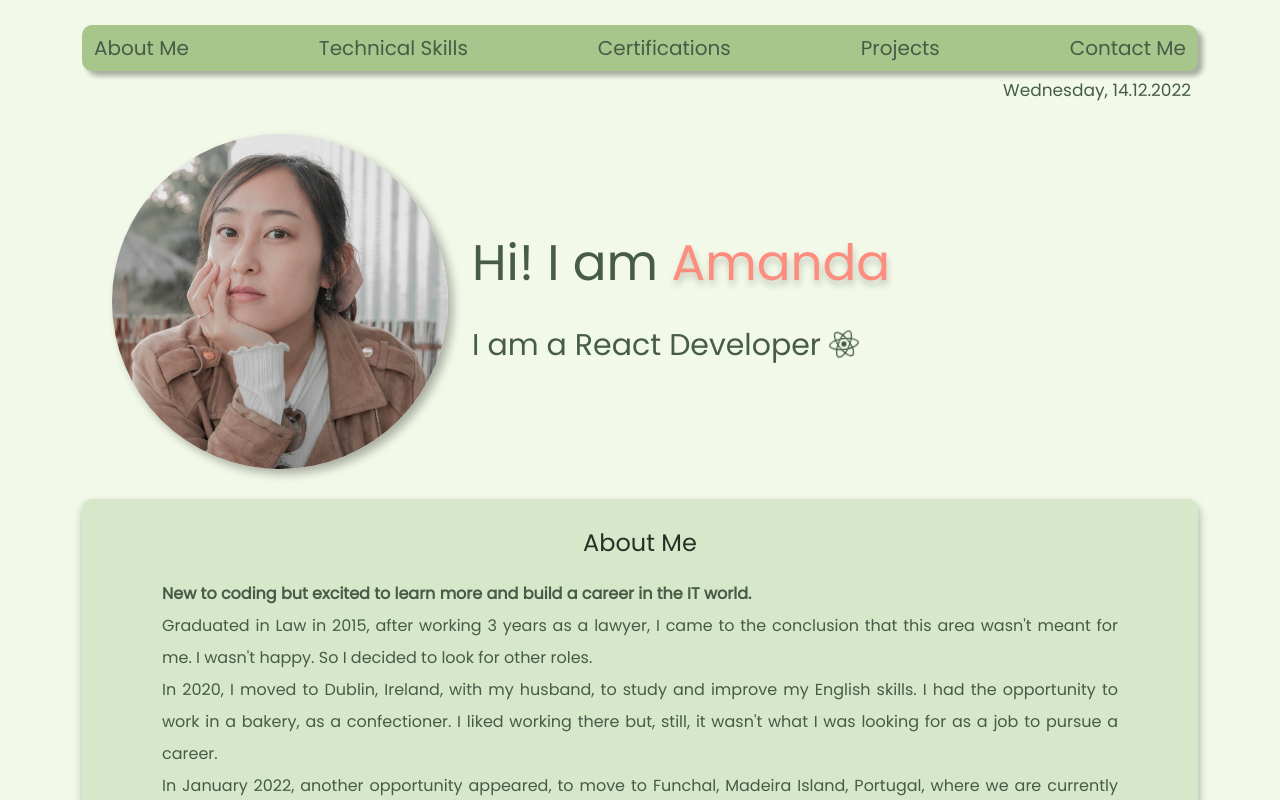
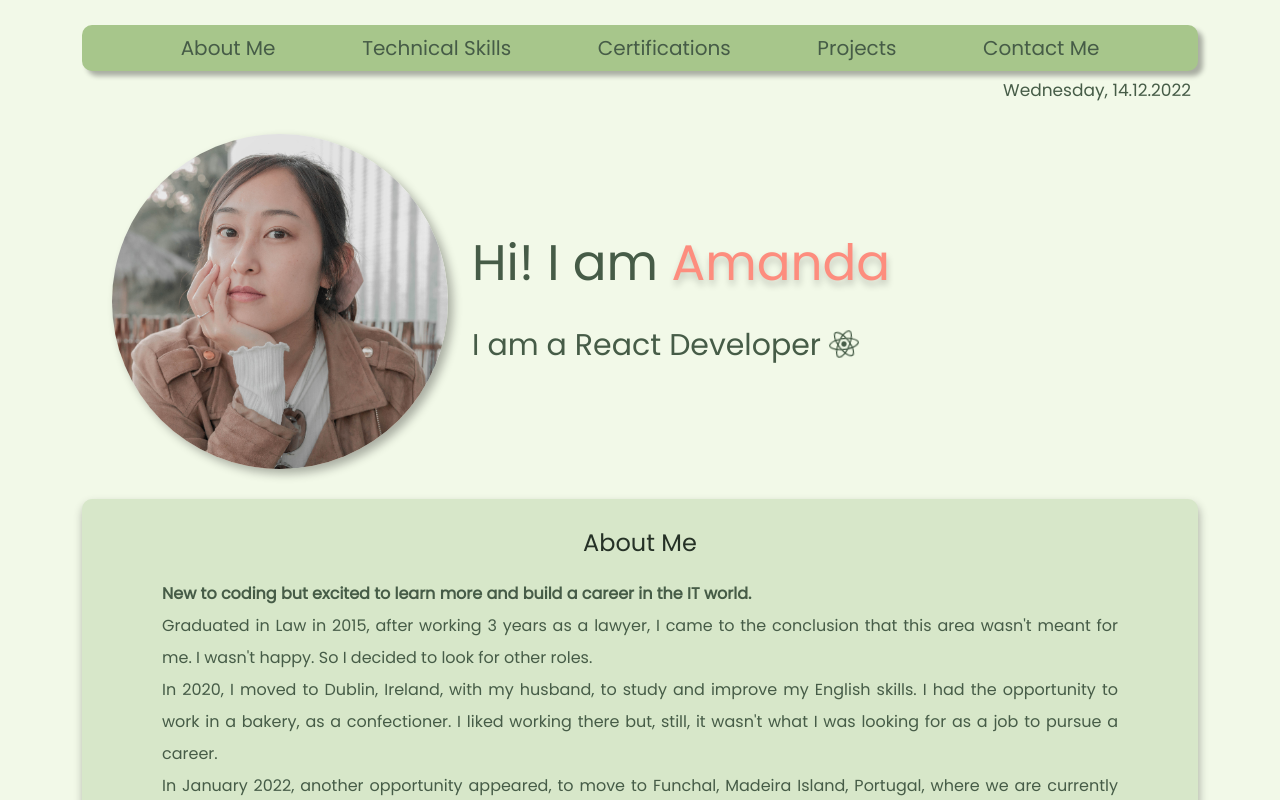
Before and after one commit to amandanagao/my-portfolio-page, a React (Create React App) app: page / in a window 1280 px wide. Shown: the top 800 px of the page. Built offline with nearby package versions, Linux system fonts and the light colour scheme.

Commit message:
Updated MenuBar

```diff
--- a/src/MenuBar.js
+++ b/src/MenuBar.js
@@ -11,7 +11,7 @@ export default function MenuBar() {
     return (
         <div className="MenuBar">
             <Navbar className="MenuBar-navbar">
-                <Container>
+                <Container className="MenuBar-container">
                     <a href="#AboutMe">About Me</a>
                     <a href="#Skills">Technical Skills</a>
                     <a href="#Certifications">Certifications</a>
--- a/src/css/MenuBar.css
+++ b/src/css/MenuBar.css
@@ -3,6 +3,11 @@
     border-radius: 10px;
     margin-top: 10px;
     box-shadow: 5px 5px 5px rgba(0, 0, 0, 0.3);
+}
+
+.MenuBar .MenuBar-container {
+    display: flex;
+    justify-content: space-evenly;
 }
 
 .MenuBar a {
@@ -13,5 +18,6 @@
 }
 
 .MenuBar a:hover {
-    color: #253126;
+    color: #1c261d;
+    text-decoration: underline;
 }
```
